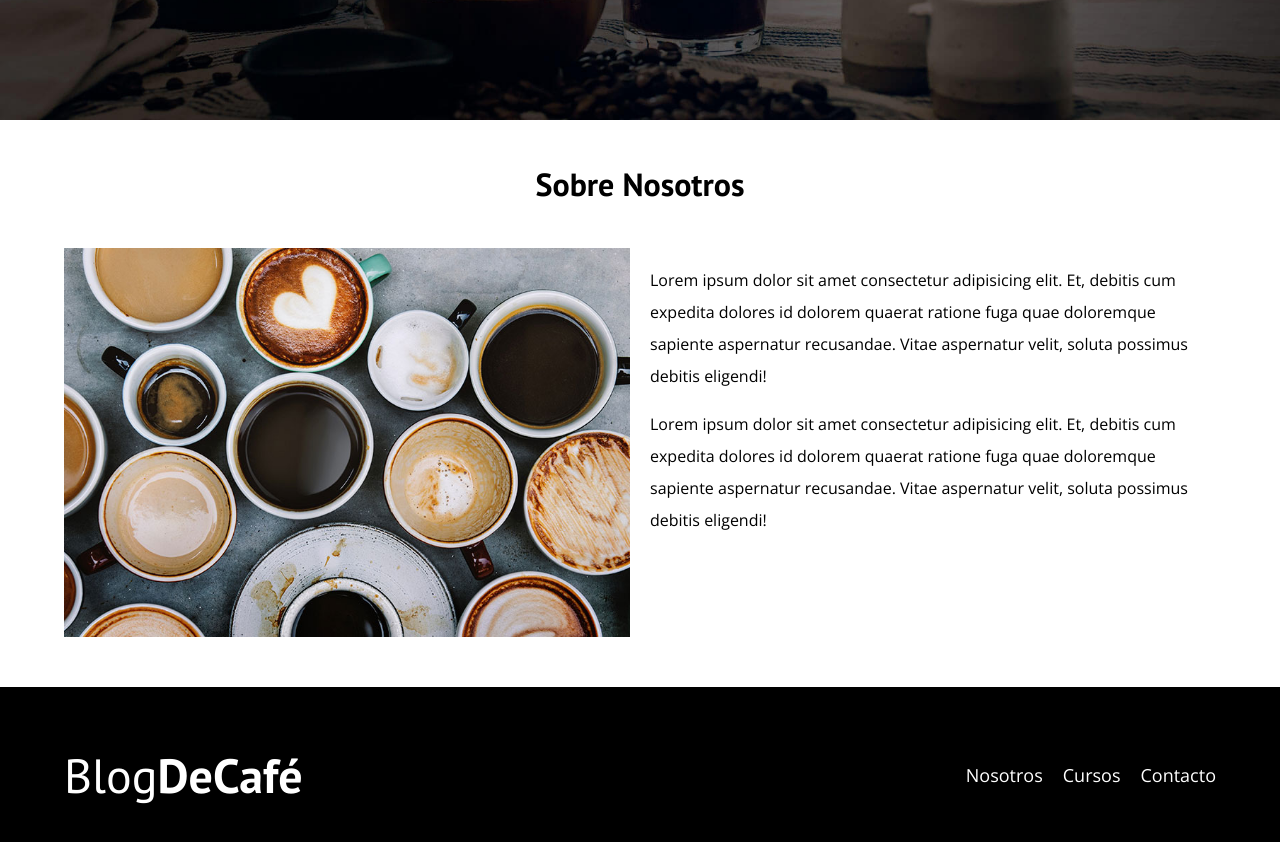
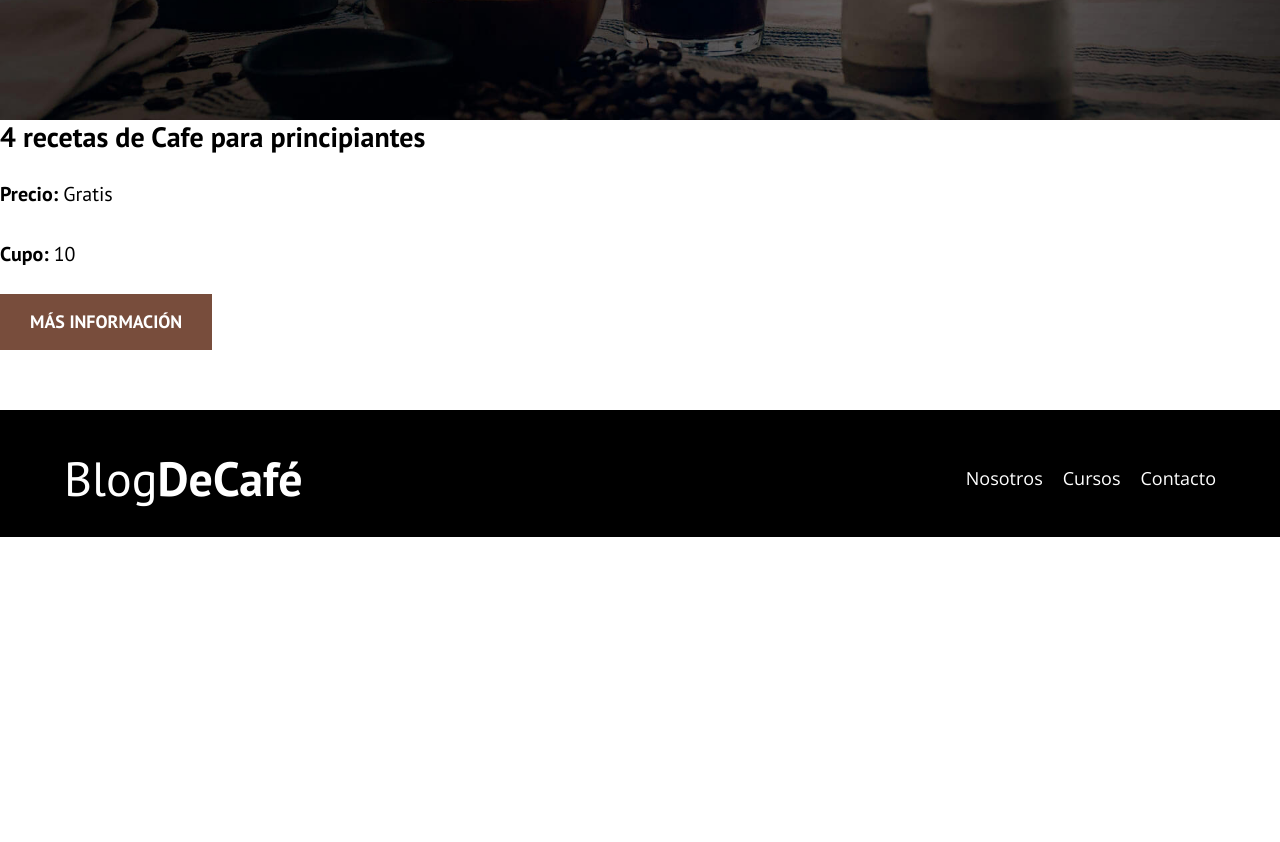
Before and after one commit to yonier202/Blog-Cafe, a plain HTML site: page cursos.html in a window 1280 px wide. Shown: the part 480-1322 px from the top of the page. After the commit the page ends 1017 px from the top, so only its background shows below. Drawn offline with nearby package versions, Linux system fonts and the light colour scheme.

Commit message:
reincoporacion

```diff
--- a/css/style.css
+++ b/css/style.css
@@ -11,7 +11,7 @@
 
 html{
     box-sizing: border-box;
-    font-size: 62.5%;
+    font-size: 62.5%; /*1 rem=10px*/
 }
 *, *:before, *:after{
     box-sizing: inherit;
@@ -25,8 +25,10 @@ body{
 /* globales */
 
 .contenedor{
-    max-width: 120rem;
-    width: 90%;
+    /* max-width: 120rem;
+    width: 90%; */
+    /* minimo 90% o 120rem */
+    width: min(90%, 120rem);
     margin: 0 auto;
 
 }
@@ -35,7 +37,7 @@ a{
 }
 h1, h2, h3, h4{
     font-family: var(--fuenteHeading);
-    line-height: 1,2;
+    line-height: 1.2;
 }
 h1{
     font-size: 4.8rem;
@@ -198,12 +200,17 @@ footer{
     .sobre-nosotros{
         display: flex;
         justify-content: space-between;
+        gap: 2rem;
     }
 
-    .sobre-nosotros__texto{
-        flex-basis: calc(50% - 1rem);
+    .sobre-nosotros__texto {
+        /* flex-basis: calc(50% - 1rem); */
+        flex: 1;
     }
-    .sobre-nosotros__imagen{
-        flex-basis: calc(50% - 1rem);
+
+    .sobre-nosotros__imagen {
+        /* flex-basis: calc(50% - 1rem); */
+        flex: 1;
     }
+
 }
--- a/cursos.html
+++ b/cursos.html
@@ -31,25 +31,16 @@
             <p class="no-margin">Aprende de los experos con las mejores recetas y concejos</p>
         </div>
     </header>
-
-    <main class="contenedor">
-        <h3 class="centrar-texto">Sobre Nosotros</h3>
-        <div class="sobre-nosotros">
-            <div class="sobre-nosotros__imagen">
-                <img src="img/nosotros.jpg" alt="">
-            </div>
-            <div class="sobre-nosotros__texto">
-                <p>
-                    Lorem ipsum dolor sit amet consectetur adipisicing elit. Et, debitis cum expedita dolores id dolorem quaerat ratione fuga quae doloremque sapiente aspernatur recusandae.
-                    Vitae aspernatur velit, soluta possimus debitis eligendi!
-                </p>
-                <p>
-                    Lorem ipsum dolor sit amet consectetur adipisicing elit. Et, debitis cum expedita dolores id dolorem quaerat ratione fuga quae doloremque sapiente aspernatur recusandae.
-                    Vitae aspernatur velit, soluta possimus debitis eligendi!
-                </p>
-            </div>
-        </div>
-    </main>
+    <div class="widge-curso">
+    <h4 class="no-margin">4 recetas de Cafe para principiantes</h4>
+    <p class="widget-curso__label">Precio:
+        <span class="widget-curso__info">Gratis</span>
+        </p>
+        <p class="widget-curso__label">Cupo:
+            <span class="widget-curso__info">10</span>
+        </p>
+        <a href="entrada.html" class="boton boton--secundario">Más información</a>
+    </div>
     <footer>
         <div class="contenedor">
             <div class="barra">
```
